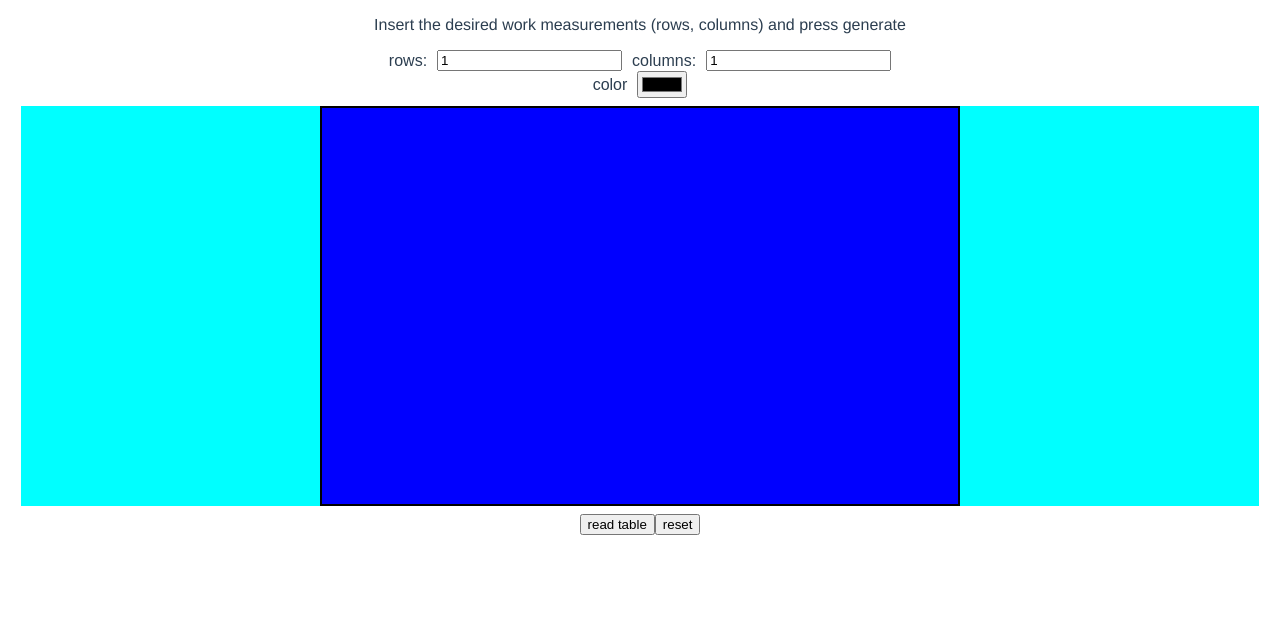
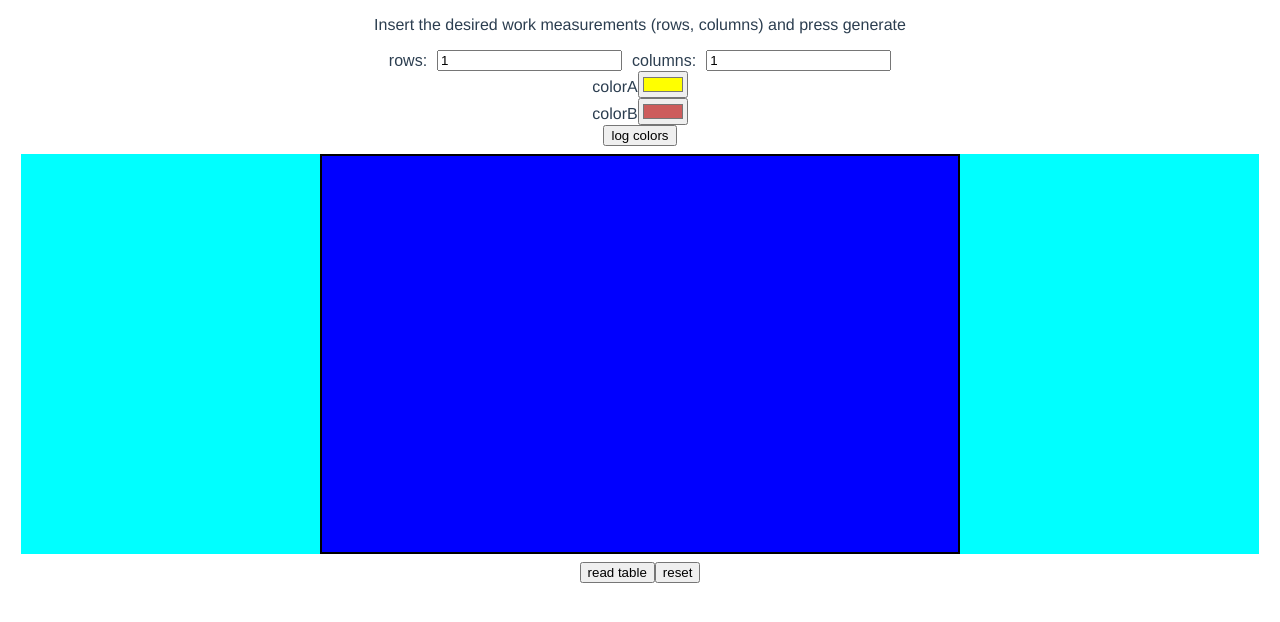
Before and after one commit to TootEgozy/tapestrymaster, a Vue app: page / in a window 1280 px wide. Shown: the top 622 px of the page. Built offline with nearby package versions, Linux system fonts and the light colour scheme.

Commit message:
colors input wip

```diff
--- a/src/components/ColorsInput.vue
+++ b/src/components/ColorsInput.vue
@@ -1,17 +1,14 @@
-<template>
+<template v-if="this.colors.length">
 
-  <div class="colors-input-container" :v-if="colors.length">
-
-    <div id="colors-input" :v-for="(color, i) in colors">
-      <label for="color">color{{color}}</label>
+  <div class="colors-input-container" v-for="(color, i) in colors" :key="i">
+      <label for="color">color{{color.alphabeticalName}}</label>
       <input
           type="color"
-          class="`color${color.letter}`"
-          v-model="newColor"
+          class="`color${color.alphabeticalName}`"
+          v-model="colors[i].RGB"
       >
-    </div>
-
   </div>
+  <button @click="console.log(colors)">log colors</button>
 
 </template>
 
@@ -44,7 +41,7 @@ export default {
     },
 
     generateColor(order) {
-      const letter = this.availableLetters.splice(0, 1);
+      const letter = this.availableLetters.splice(0, 1)[0];
       const colorIndex = this.randomiseIndex(this.availableColors.length - 1);
       const color = this.availableColors.splice(colorIndex, 1)[0];
       return {
@@ -66,11 +63,6 @@ export default {
     this.initialiseColors();
   },
 
-  beforeUpdate() {
-    if(this.colors.length < 2) {
-      // this.initialiseColors();
-    }
-  }
 }
 </script>
 
```
